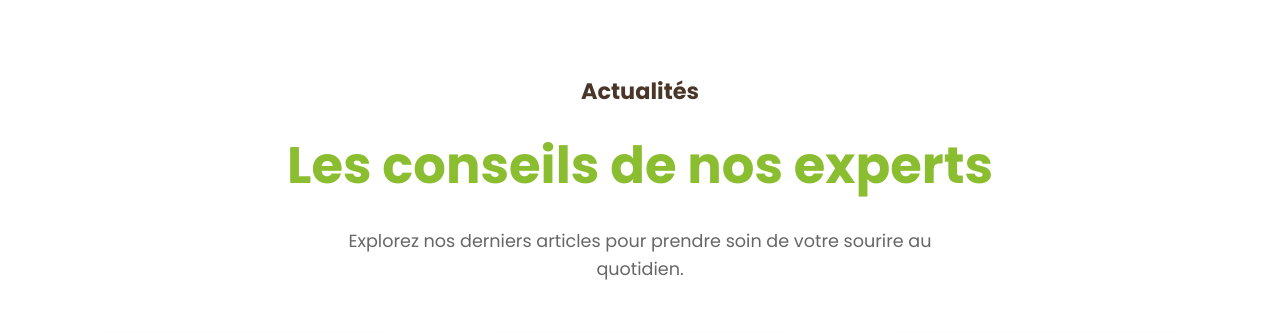
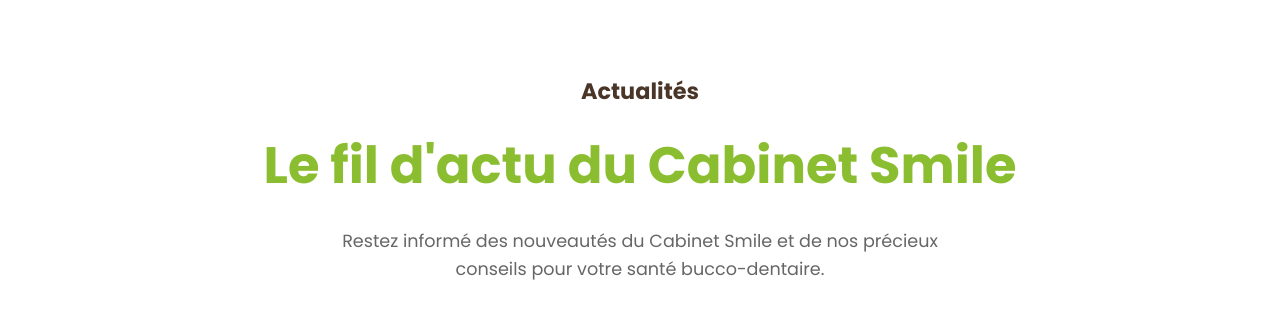
Before and after one commit to kaaynosbangangte-bot/Cabinet-Smile, a React (Vite) app: page / in a window 1280 px wide. Shown: the part 6960-7293 px from the top of the page. Built offline with nearby package versions, Linux system fonts and the light colour scheme; no server answers.

Commit message:
modification du 16 02 2026 avant le deploiemen encoret

```diff
--- a/src/components/News.jsx
+++ b/src/components/News.jsx
@@ -28,9 +28,9 @@
             <div className="container">
                 <div className="news-header-refined" data-aos="fade-up">
                     <h4 className="news-subtitle-refined">Actualités</h4>
-                    <h2 className="news-title-refined">Les conseils de nos experts</h2>
+                    <h2 className="news-title-refined">Le fil d'actu du Cabinet Smile</h2>
                     <p className="news-description-refined">
-                        Explorez nos derniers articles pour prendre soin de votre sourire au quotidien.
+                        Restez informé des nouveautés du Cabinet Smile et de nos précieux conseils pour votre santé bucco-dentaire.
                     </p>
                 </div>
 
```
